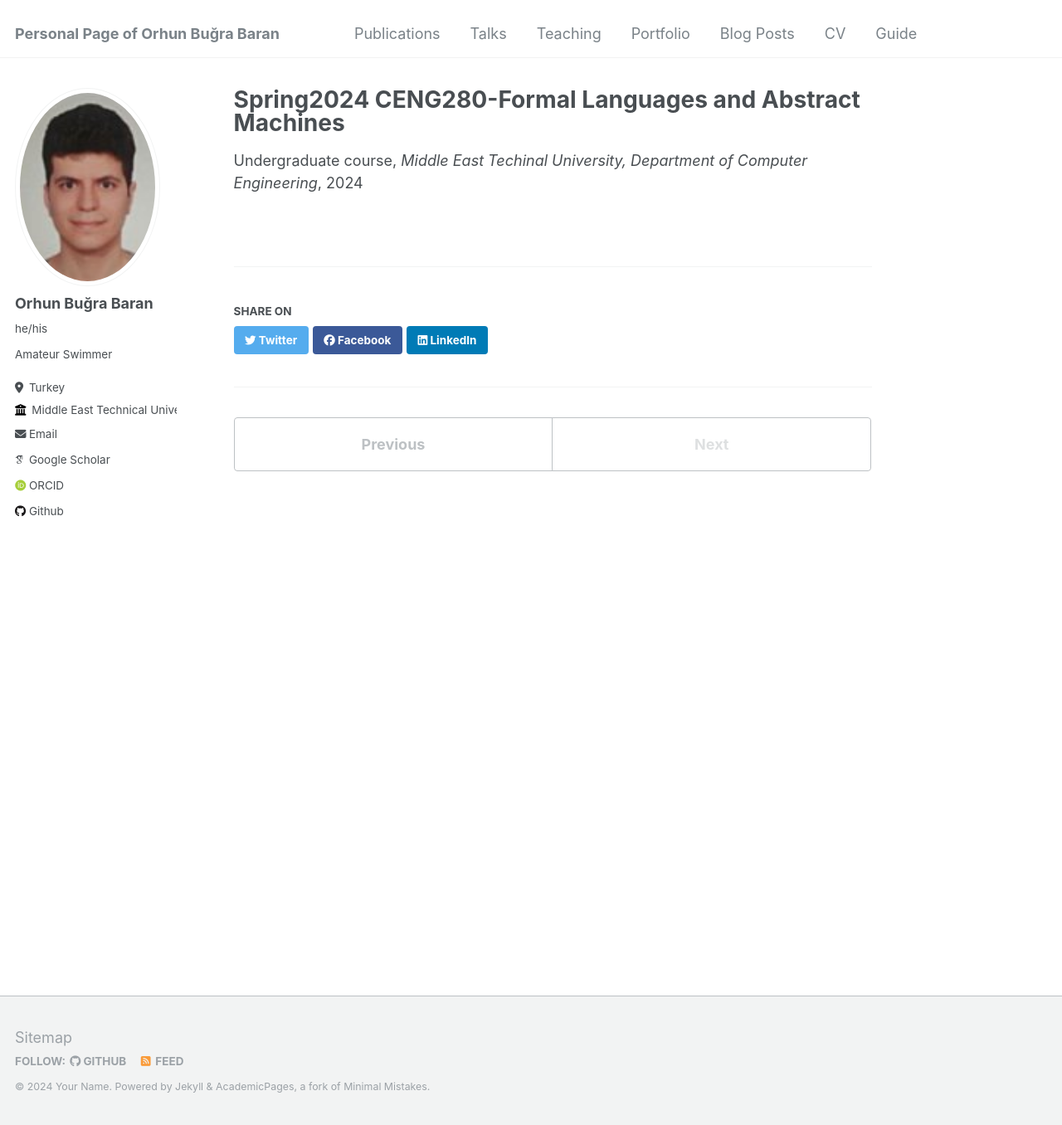
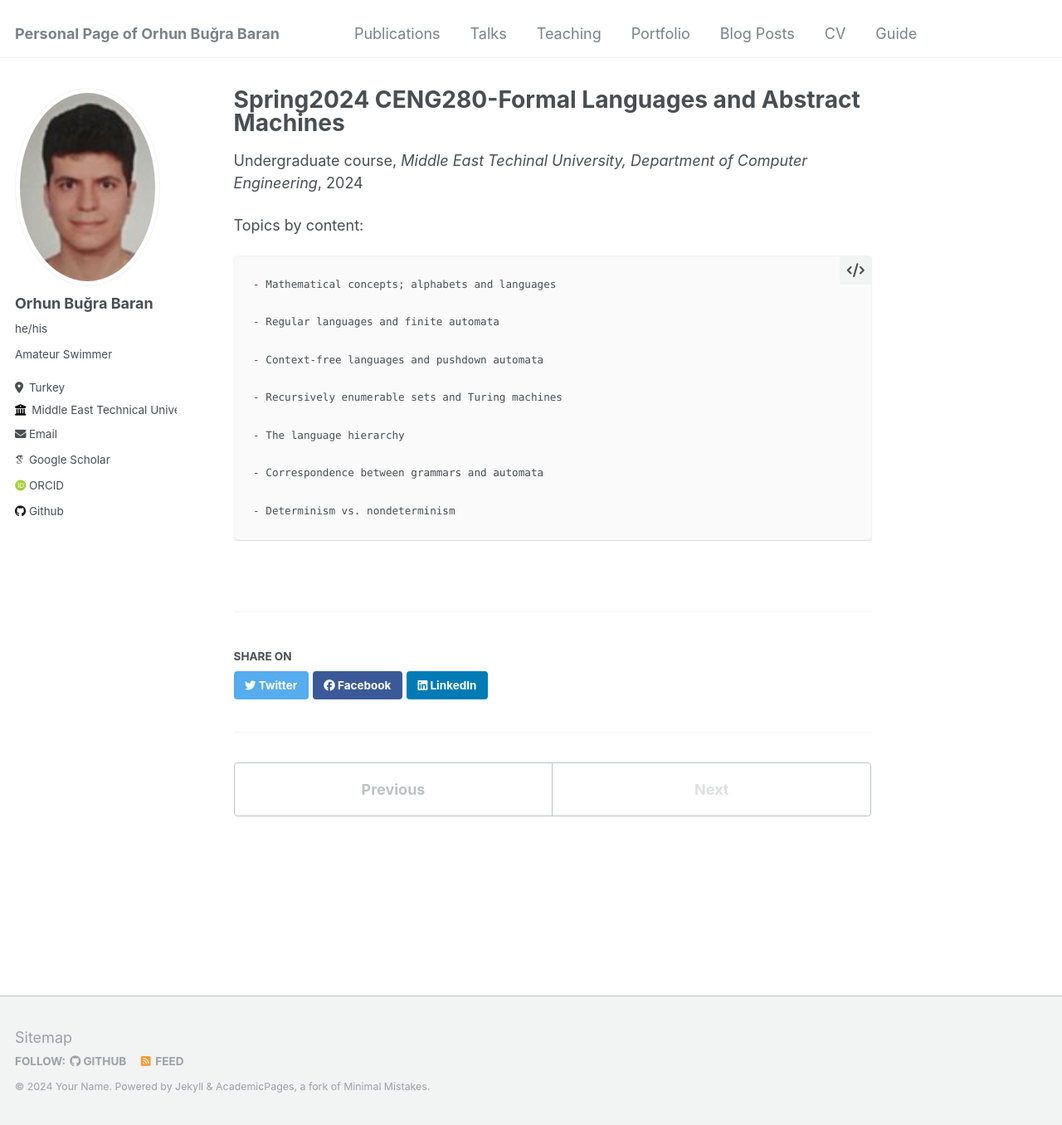
Before and after one commit to bugrabaran/bugrabaran.github.io, a Jekyll site: the page built from _teaching/2014-spring-teaching-1.md, in a window 1280 px wide and 1356 px high. Shown: the whole window at 83% size. Built offline with Jekyll 4.4.1, drawn with Linux system fonts in a browser that asks for light colours; some web fonts are replaced.

Commit message:
Update 2014-spring-teaching-1.md

```diff
--- a/_teaching/2014-spring-teaching-1.md
+++ b/_teaching/2014-spring-teaching-1.md
@@ -7,3 +7,19 @@ venue: "Middle East Techinal University, Department of Computer Engineering"
 date: 2024-02-01
 location: "Ankara, Turkey"
 ---
+
+Topics by content:
+
+    - Mathematical concepts; alphabets and languages
+
+    - Regular languages and finite automata
+
+    - Context-free languages and pushdown automata
+
+    - Recursively enumerable sets and Turing machines
+
+    - The language hierarchy
+
+    - Correspondence between grammars and automata
+
+    - Determinism vs. nondeterminism
```
